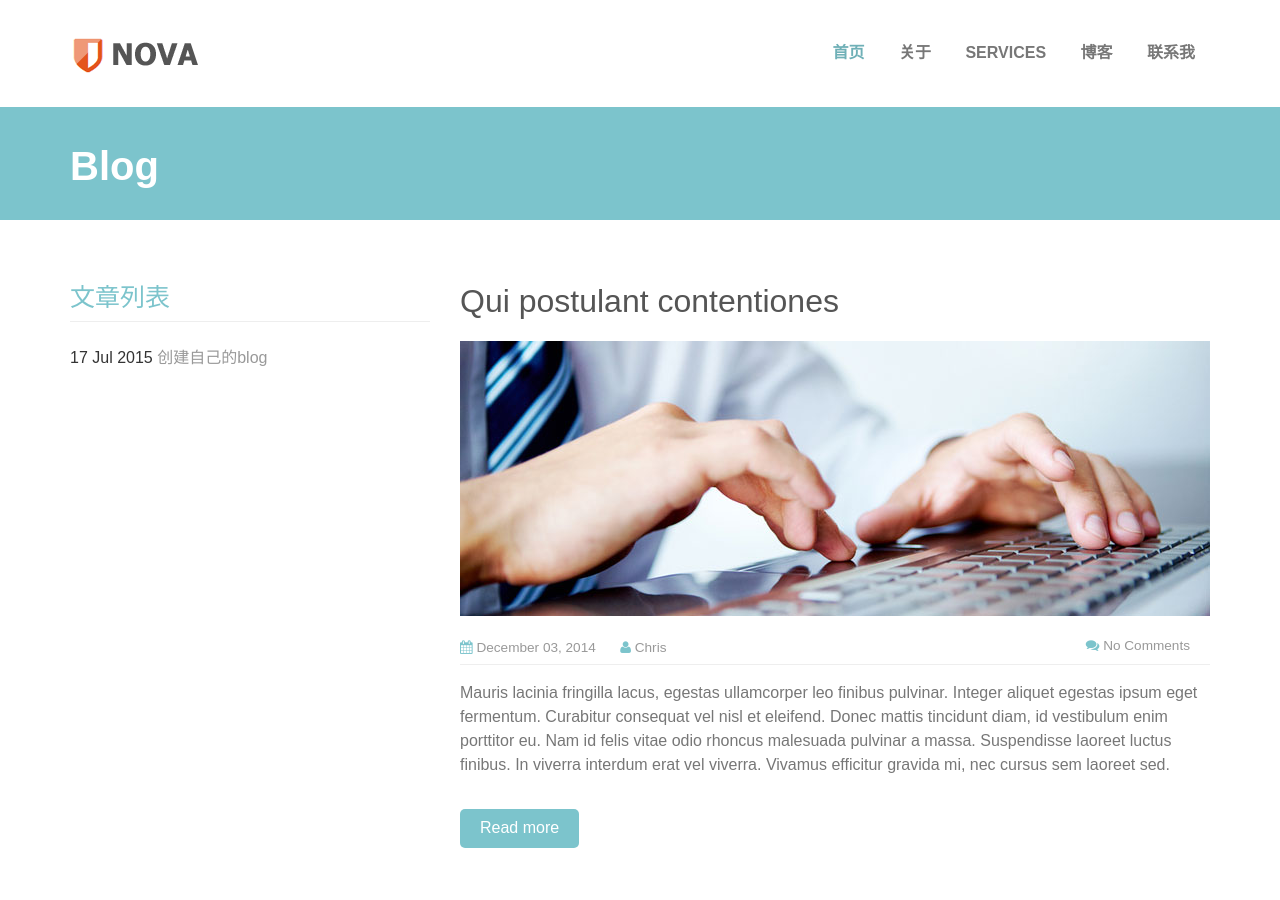
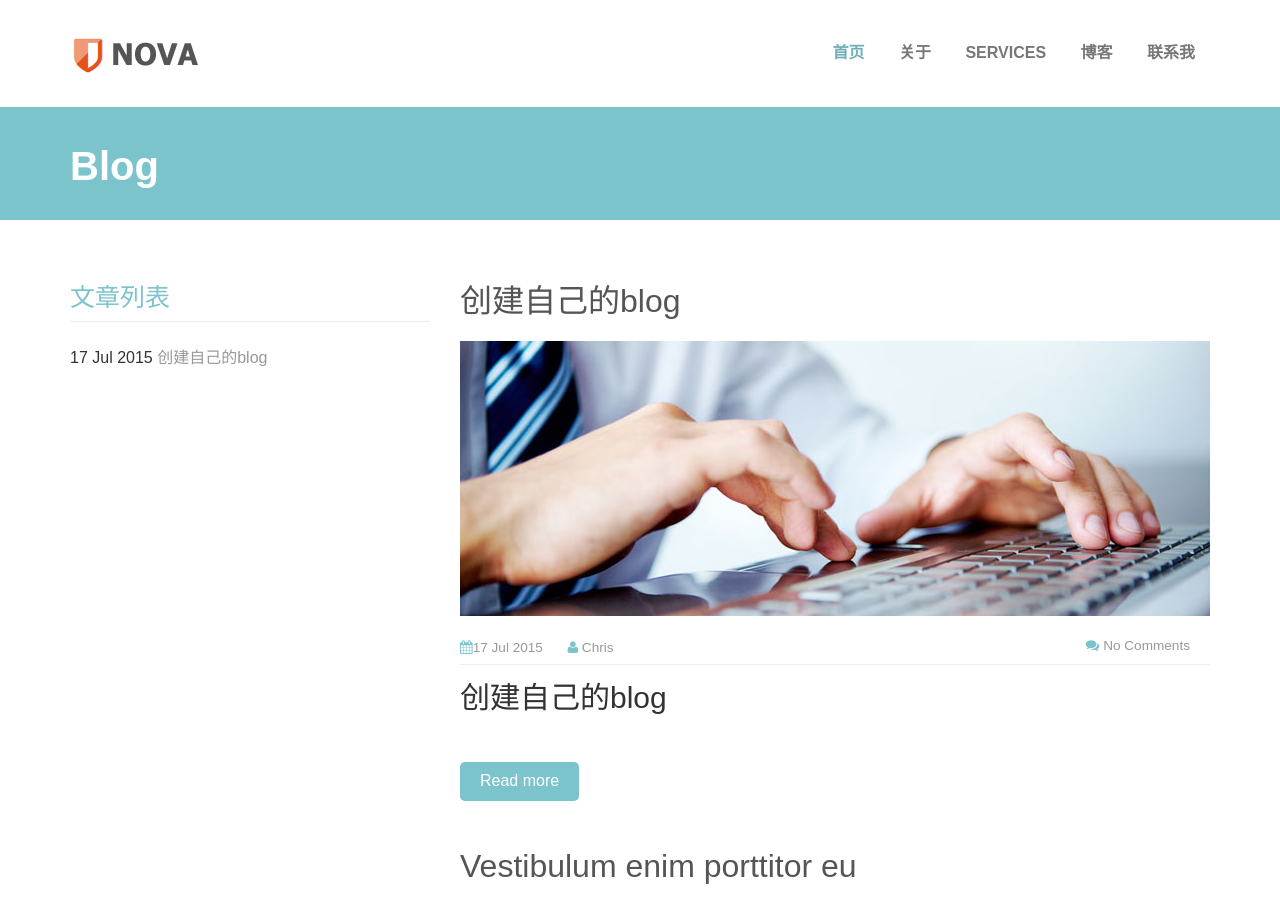
Before and after one commit to skybjf/blog, a Jekyll site: the page built from blog/index.html, in a window 1280 px wide and 900 px high. Built offline with Jekyll 4.4.1, drawn with Linux system fonts in a browser that asks for light colours; some web fonts are replaced.

Commit message:
测试摘要

```diff
--- a/blog/index.html
+++ b/blog/index.html
@@ -30,16 +30,21 @@
 	      </ul> -->
 	    </div>
 	    <div class="col-md-8">
+
+			{% for post in site.posts %}
 				<div class="blog_grid">
-        <h2 class="post_title"><a href="#">Qui postulant contentiones</a></h2>
+					<h2 class="post_title"><a href="{{ site.baseurl }}{{ post.url }}">{{ post.title }}</a></h2>
 					<a href="#"><img src='{{ site.baseurl}}/images/b1.jpg' class="img-responsive" alt=""/></a>
 					<ul class="links">
-          <li><i class="fa fa-calendar"></i> December 03, 2014</li>
+						<li><i class="fa fa-calendar"></i>{{ post.date | date_to_string }} </li>
 						<li><i class="fa fa-user"></i> <a href="#">Chris</a></li>
 						<li class="last"><i class="fa fa-comments"></i> <a href="#">No Comments</a></li>
 					</ul>
-        <p>Mauris lacinia fringilla lacus, egestas ullamcorper leo finibus pulvinar. Integer aliquet egestas ipsum eget fermentum. Curabitur consequat vel nisl et eleifend. Donec mattis tincidunt diam, id vestibulum enim porttitor eu. Nam id felis vitae odio rhoncus malesuada pulvinar a massa. Suspendisse laoreet luctus finibus. In viverra interdum erat vel viverra. Vivamus efficitur gravida mi, nec cursus sem laoreet sed.</p>
-        <a href="#" class="blog_btn">Read more</a> </div>
+					<p>{{ post.excerpt }}</p>
+					<a href="{{ site.baseurl }}{{ post.url }}" class="blog_btn">Read more</a>
+				</div>
+			{% endfor %}
+
 			<div class="blog_grid">
 				<h2 class="post_title"><a href="#">Vestibulum enim porttitor eu</a></h2>
 				<a href="#"><img src='{{ site.baseurl}}/images/b2.jpg' class="img-responsive" alt=""/></a>
@@ -49,7 +54,8 @@
 					<li class="last"><i class="fa fa-comments"></i> <a href="#">No Comments</a></li>
 				</ul>
 				<p>Mauris lacinia fringilla lacus, egestas ullamcorper leo finibus pulvinar. Integer aliquet egestas ipsum eget fermentum. Curabitur consequat vel nisl et eleifend. Donec mattis tincidunt diam, id vestibulum enim porttitor eu. Nam id felis vitae odio rhoncus malesuada pulvinar a massa. Suspendisse laoreet luctus finibus. In viverra interdum erat vel viverra. Vivamus efficitur gravida mi, nec cursus sem laoreet sed.</p>
-        <a href="#" class="blog_btn">Read more</a> </div>
+				<a href="#" class="blog_btn">Read more</a>
+			</div>
 			<div class="blog_grid">
 				<h2 class="post_title"><a href="#">In viverra interdum erat vel</a></h2>
 				<a href="#"><img src='{{ site.baseurl}}/images/b1.jpg' class="img-responsive" alt=""/></a>
@@ -59,7 +65,8 @@
 					<li class="last"><i class="fa fa-comments"></i> <a href="#">No Comments</a></li>
 				</ul>
 				<p>Mauris lacinia fringilla lacus, egestas ullamcorper leo finibus pulvinar. Integer aliquet egestas ipsum eget fermentum. Curabitur consequat vel nisl et eleifend. Donec mattis tincidunt diam, id vestibulum enim porttitor eu. Nam id felis vitae odio rhoncus malesuada pulvinar a massa. Suspendisse laoreet luctus finibus. In viverra interdum erat vel viverra. Vivamus efficitur gravida mi, nec cursus sem laoreet sed.</p>
-        <a href="#" class="blog_btn">Read more</a> </div>
+				<a href="#" class="blog_btn">Read more</a>
+			</div>
 			<div class="blog_grid">
 				<h2 class="post_title"><a href="#">Mauris lacinia fringilla lacus</a></h2>
 				<a href="#"><img src='{{ site.baseurl}}/images/b2.jpg' class="img-responsive" alt=""/></a>
@@ -69,7 +76,8 @@
 					<li class="last"><i class="fa fa-comments"></i> <a href="#">No Comments</a></li>
 				</ul>
 				<p>Mauris lacinia fringilla lacus, egestas ullamcorper leo finibus pulvinar. Integer aliquet egestas ipsum eget fermentum. Curabitur consequat vel nisl et eleifend. Donec mattis tincidunt diam, id vestibulum enim porttitor eu. Nam id felis vitae odio rhoncus malesuada pulvinar a massa. Suspendisse laoreet luctus finibus. In viverra interdum erat vel viverra. Vivamus efficitur gravida mi, nec cursus sem laoreet sed.</p>
-        <a href="#" class="blog_btn">Read more</a> </div>
+				<a href="#" class="blog_btn">Read more</a>
+			</div>
 			<div class="pagination pagination__posts">
 				<ul>
 					<li class="active"><a href="#">1</a></li>
```
Lines whose indentation alone changed are shown as unchanged.
